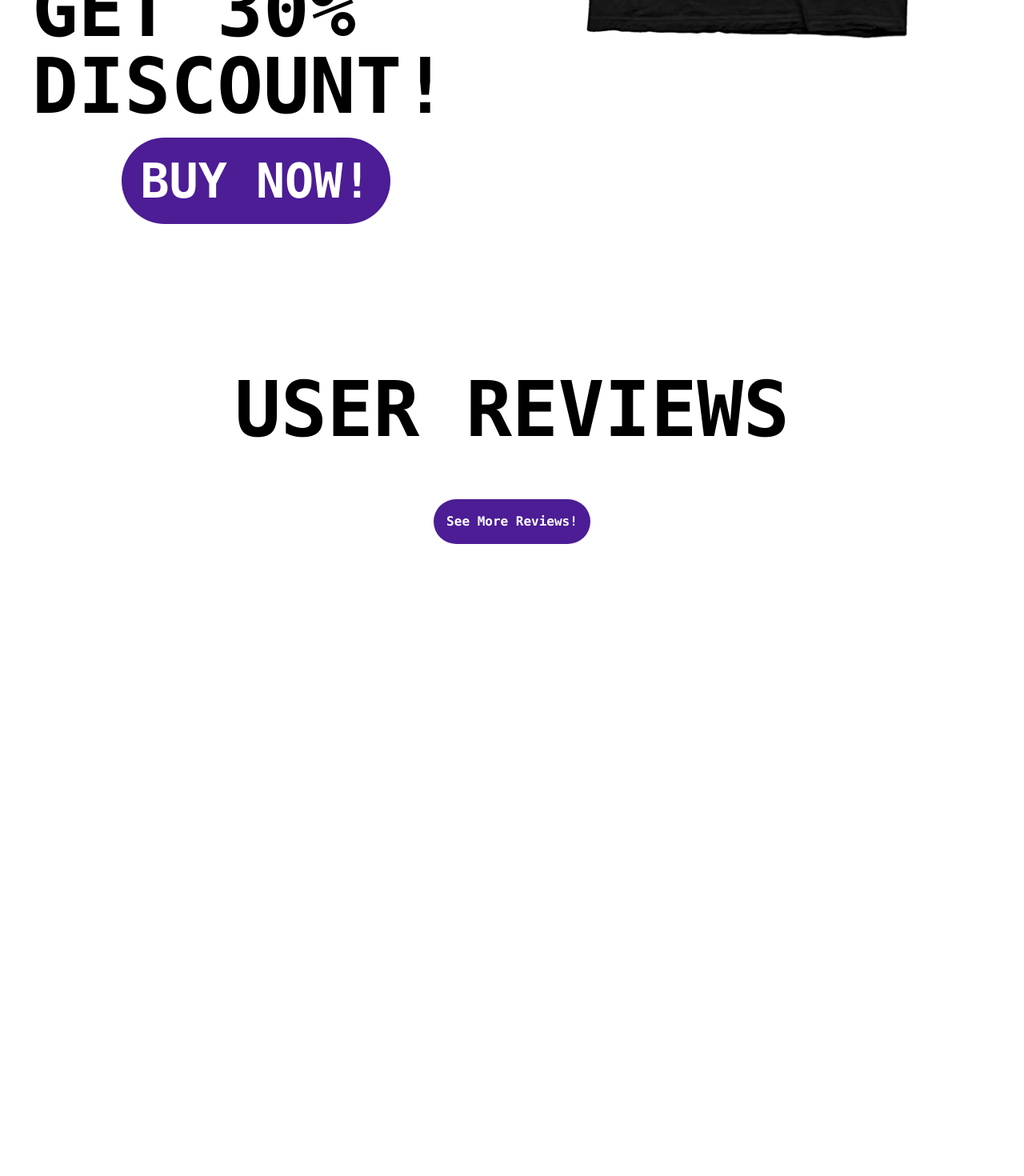
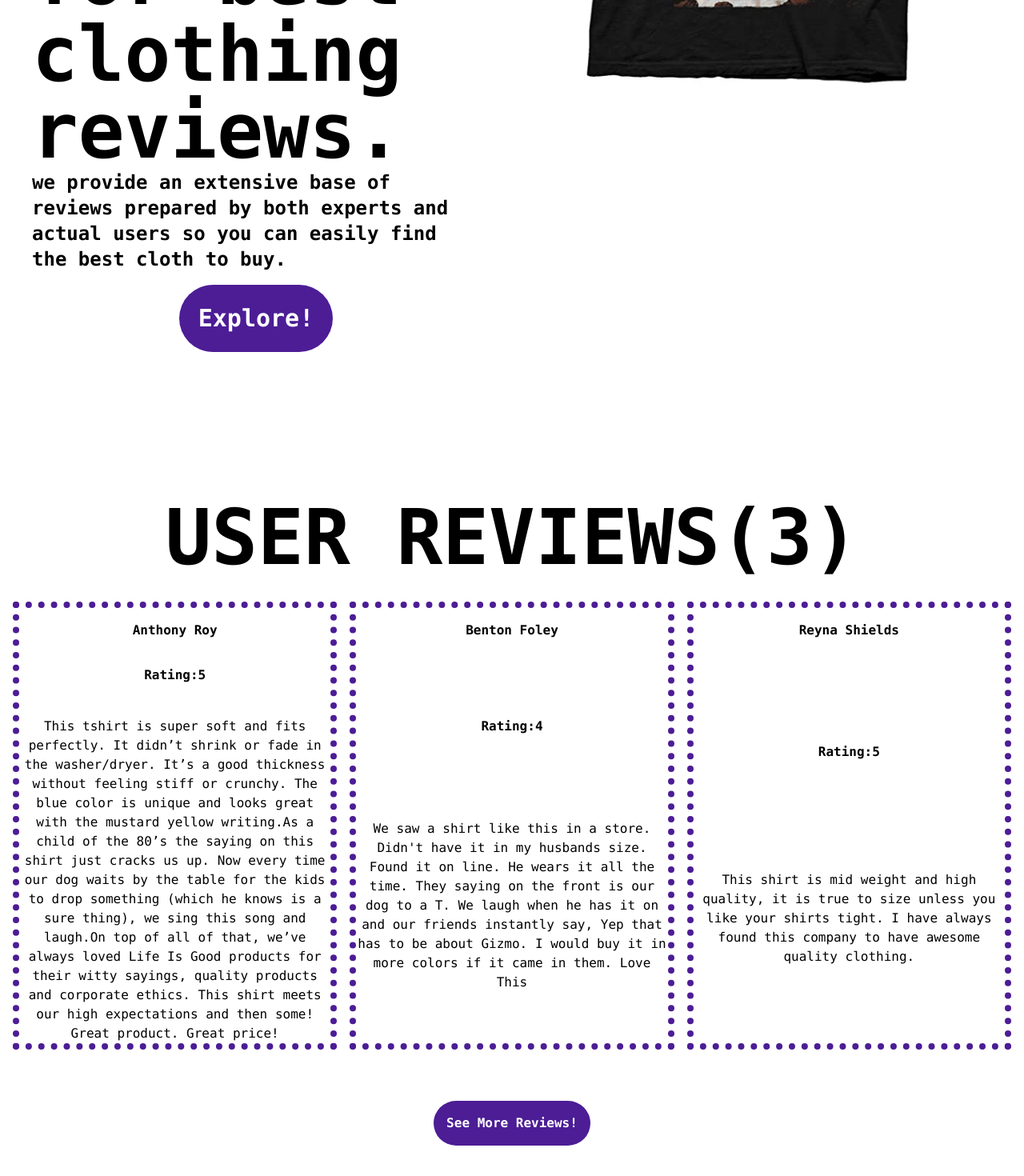
Before and after one commit to pippal5536/clothy-website, a React (Create React App) app: page / in a window 1280 px wide. Shown: the part 636-2106 px from the top of the page at 80% size. Before the commit the page ends 1316 px from the top, so only its background shows below. Built offline with nearby package versions, Linux system fonts and the light colour scheme.

Commit message:
responsive done

```diff
--- /dev/null
+++ b/public/review-three.json
@@ -0,0 +1,22 @@
+[
+    {
+      "id": "624c250b6a6f3264525211bb",
+      "name": "Anthony Roy",
+      "rating": "5",
+      "about": "This tshirt is super soft and fits perfectly. It didn’t shrink or fade in the washer/dryer. It’s a good thickness without feeling stiff or crunchy. The blue color is unique and looks great with the mustard yellow writing.As a child of the 80’s the saying on this shirt just cracks us up. Now every time our dog waits by the table for the kids to drop something (which he knows is a sure thing), we sing this song and laugh.On top of all of that, we’ve always loved Life Is Good products for their witty sayings, quality products and corporate ethics. This shirt meets our high expectations and then some! Great product. Great price!"
+    },
+    {
+      "id": "624c250bbe9bb4cd3783edd0",
+      "name": "Benton Foley",
+      "rating": "4",
+      "about": "We saw a shirt like this in a store. Didn't have it in my husbands size. Found it on line. He wears it all the time. They saying on the front is our dog to a T. We laugh when he has it on and our friends instantly say, Yep that has to be about Gizmo. I would buy it in more colors if it came in them. Love This"
+    },
+    {
+      "id": "624c250b98fdfb08b5af7be8",
+      "name": "Reyna Shields",
+      "rating": "5",
+      "about": "This shirt is mid weight and high quality, it is true to size unless you like your shirts tight. I have always found this company to have awesome quality clothing."
+    }
+
+
+  ]
--- a/src/Components/Dashboard/Dashboard.js
+++ b/src/Components/Dashboard/Dashboard.js
@@ -45,7 +45,7 @@ const Dashboard = () => {
 
 
     return (
-        <div className='grid grid-cols-2 mt-8' >
+        <div className='grid md:grid-cols-2 mt-8  ' >
             <div className='mt-16'>
                 <LineChart width={600} height={300} data={data}>
                     <Line type="monotone" dataKey="sell" stroke="#8884d8" />
@@ -55,7 +55,7 @@ const Dashboard = () => {
                 </LineChart>
             </div>
            <div className='mt-32'>
-           <BarChart width={730} height={250} data={data}>
+           <BarChart width={600} height={250} data={data}>
                 <CartesianGrid strokeDasharray="3 3" />
                 <XAxis dataKey="name" />
                 <YAxis />
--- a/src/Components/Header/Header.js
+++ b/src/Components/Header/Header.js
@@ -9,13 +9,13 @@ const Header = () => {
 
 
     return (
-        <nav className='fixed top-0 left-0 right-0 bg-violet-900'>
-            <div className='font-mono font-light text-4xl flex justify-center p-2 text-white '>
-                <Link className='mx-4' to='/'>Home</Link>
-                <Link className='mx-4' to='/dashboard'>Dashboard</Link>
-                <Link className='mx-4' to='/reviews'>UserReviews</Link>
-                <Link className='mx-4' to='/blogs'>Blogs</Link>
-                <Link className='mx-4' to='/about'>About</Link>
+        <nav className=' md:sticky md:top-0  bg-violet-900'>
+            <div className='font-mono md:font-light font-bold md:text-4xl md:flex justify-center p-2 text-white  '>
+                <Link className='md:mx-4 mx-8 ' to='/'>Home</Link>
+                <Link className='md:mx-4 mx-8 ' to='/dashboard'>Dashboard</Link>
+                <Link className='md:mx-4 mx-8 ' to='/reviews'>UserReviews</Link>
+                <Link className='md:mx-4 mx-8 ' to='/blogs'>Blogs</Link>
+                <Link className='md:mx-4 mx-8 ' to='/about'>About</Link>
 
             </div>
 
--- a/src/Components/Home/Home.js
+++ b/src/Components/Home/Home.js
@@ -1,4 +1,4 @@
-import React from 'react';
+import React,{useState, useEffect} from 'react';
 import homeImage from '../../Assets/images/home.jpg';
 import { Link } from 'react-router-dom';
 
@@ -6,14 +6,21 @@ import { Link } from 'react-router-dom';
 
 
 const Home = () => {
+    const [reviews, setReviews] = useState([]);
+    useEffect( () =>{
+        fetch('review-three.json')
+        .then (res => res.json())
+        .then (data => setReviews(data));
+
+    },[]);
     return (
         <div className='mt-16'>
-            <div className='grid grid-cols-2 gap-y-4'>
-                <div className='my-14 mx-10 font-mono text-8xl font-bold'>
-                    <h1>BEST DEAL TODAY!!!</h1>
-                    <h2>BUY WIHIN 18th APRIL TO GET 30% DISCOUNT!</h2>
+            <div className='grid md:grid-cols-2 gap-y-4'>
+                <div className='my-14 mx-10 font-mono  font-bold'>
+                    <h1 className='text-8xl'>Clothy! is a popular platform for best clothing reviews.</h1>
+                    <h2 className='text-2xl'>we provide an extensive base of  reviews prepared by both experts and actual users so you can easily find the best cloth to buy. </h2>
                     <div className='flex justify-center'>
-                        <button className='text-white bg-violet-900 p-6 rounded-full mt-4 text-6xl '>BUY NOW!</button>
+                        <button className='text-white bg-violet-900 p-6 rounded-full mt-4 text-3xl '>Explore!</button>
                     </div>
                 </div>
 
@@ -27,9 +34,23 @@ const Home = () => {
             </div>
             <div className='text-center mt-32'>
 
-                <h1 className='font-mono font-bold text-8xl'>USER REVIEWS</h1>
+                <h1 className='font-mono font-bold text-8xl'>USER REVIEWS({reviews.length})</h1>
+                <div>
 
-                <button  className=' font-mono font-bold  text-white bg-violet-900 p-4 rounded-full mt-16 '><Link to='/reviews'>See More Reviews!</Link></button>
+               <div className='grid md:grid-cols-3 mt-8 gap-4 mx-4 font-mono '>
+               {reviews.map(review => (
+                    <div className='grid grid-row-3 border-8 gap-4 border-dotted border-violet-900 '>
+                           <p className='mt-4 mb-4 font-bold'>{review.name}</p>
+            <p className='mb-6 font-bold'>Rating:{review.rating}</p>
+            <p>{review.about}</p>
+                    </div>
+                    ))}
+               </div>
+                <button  className=' font-mono font-bold  text-white bg-violet-900 p-4 rounded-full mt-16 mb-16 '><Link to='/reviews'>See More Reviews!</Link></button>
+            </div>
+
+
+
             </div>
         </div>
     );
--- a/src/Components/Userreviewdetails/UserReviewDetails.js
+++ b/src/Components/Userreviewdetails/UserReviewDetails.js
@@ -2,8 +2,8 @@ import React from 'react';
 
 const UserReviewDetails = ({review}) => {
     return (
-        <div className='font-mono'>
-            <div className="ml-4 mt-4 border-4 border-violet-900 rounded border-dotted p-4">
+        <div className='font-mono mb-8'>
+            <div className="mx-4 mt-4 border-8 border-violet-900 rounded border-dotted p-4">
                 <p className='mt-4 mb-4 font-bold'>{review.name}</p>
             <p className='mb-6 font-bold'>Rating:{review.rating}</p>
             <p>{review.about}</p>
```
Also changed, not shown: 1 other file (tests, documents, lock files or other folders).
